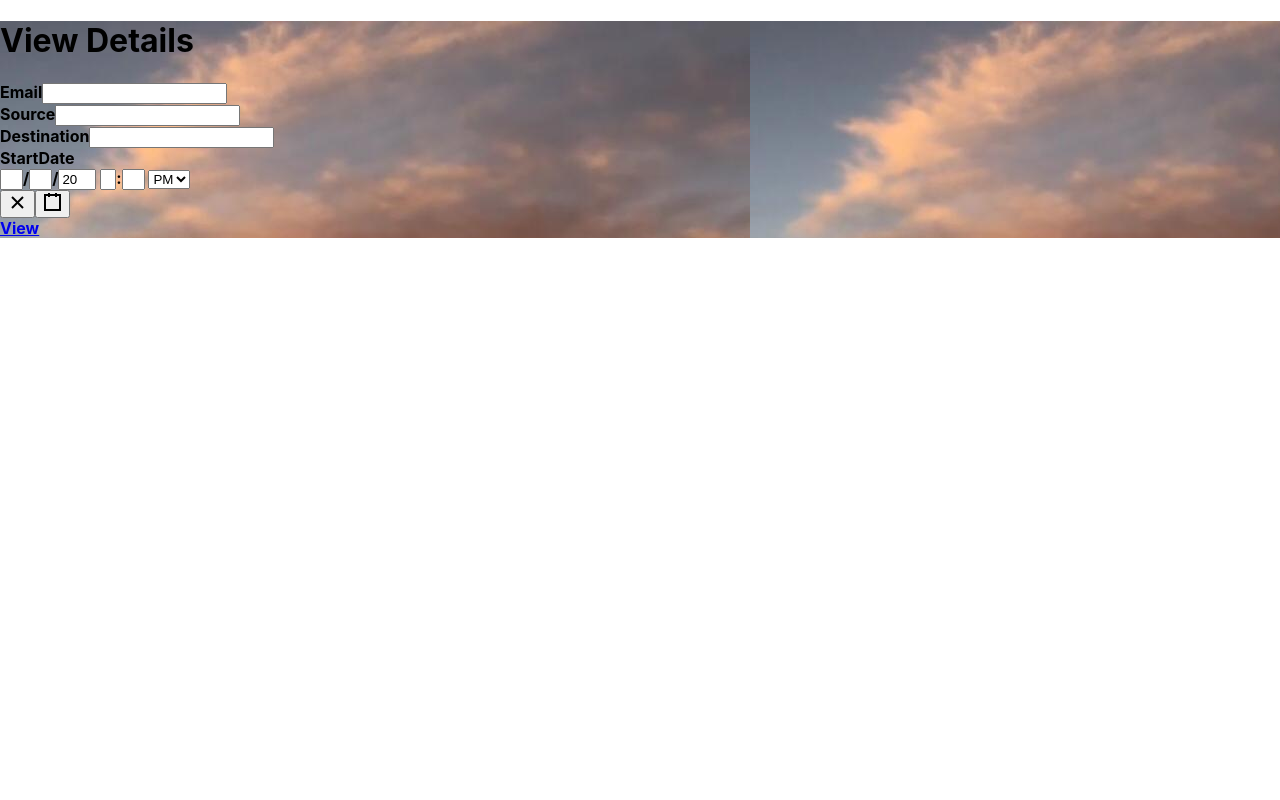
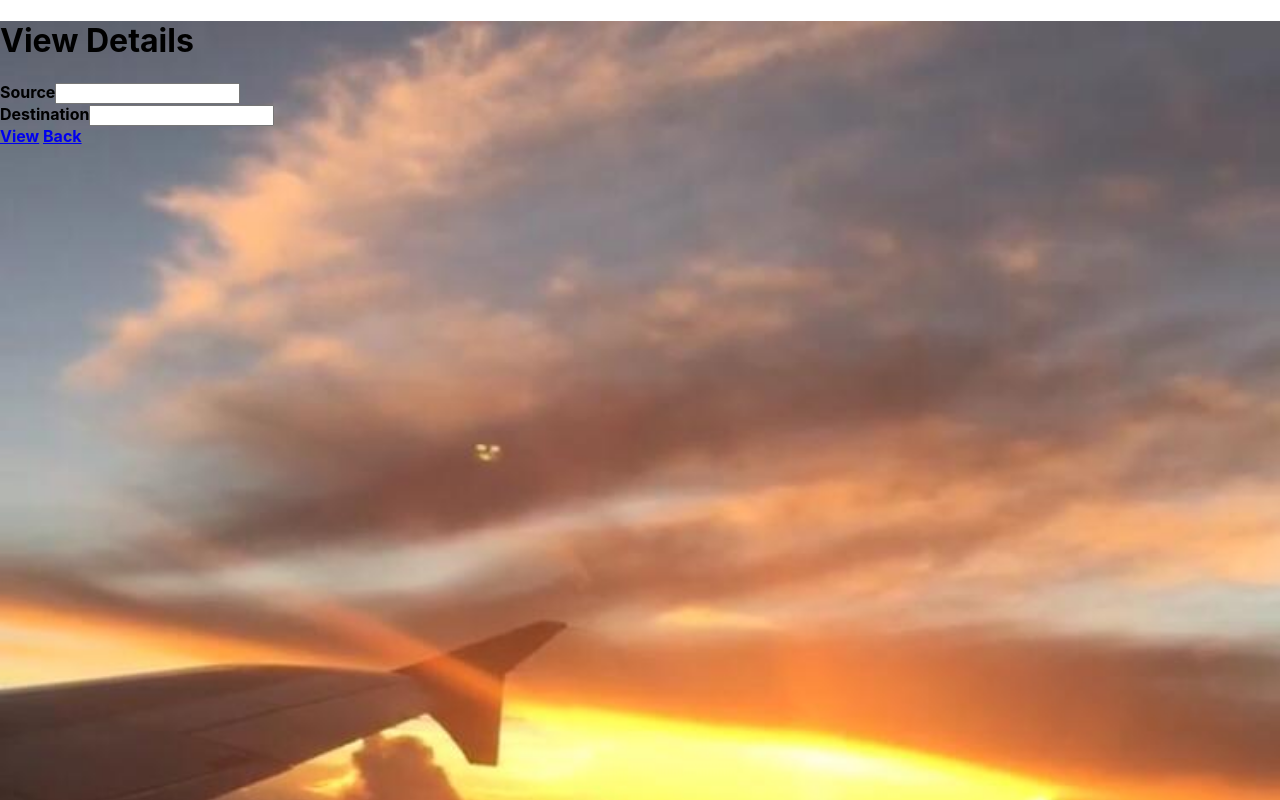
Before and after one commit to designdreams/copa-ui, a React (Create React App) app: page /view in a window 1280 px wide. Shown: the top 800 px of the page. Built offline with nearby package versions, Linux system fonts and the light colour scheme.

Commit message:
final version

```diff
--- a/src/Travel/ViewTravel.js
+++ b/src/Travel/ViewTravel.js
@@ -1,25 +1,40 @@
 import {Button, Container, FormGroup, Input, Label} from "reactstrap";
-import {Link} from "react-router-dom";
+import {Link,withRouter} from "react-router-dom";
 import React from "react";
-import DateTimePicker from "react-datetime-picker";
+//import DatePicker from "react-date-picker";
+import moment from 'moment-timezone';
 import imageUrl from '../images/travelimg1.jpg'
-
-class viewTravel extends React.Component{
+const axios = require('axios');
 
 
-    viewDetail={
-        email:'',
-        Source: '',
-        Destination:'',
-        StartDate:new Date(),
+moment.tz.setDefault("America/Los_Angeles");
+
+const divStyle = {
+    width: '100%',
+    height: '1000px' ,
+    backgroundImage: `url(${imageUrl})`,
+    backgroundSize:  'cover',
+    //backgroundColor: #999,
+};
+
+class viewTravel extends React.Component {
+
+
+    viewDetail = {
+        //   userId:'',
+        source: '',
+        destination: '',
+        //   travelStartDate:'',
 
     };
 
-    constructor(props){
+    constructor(props) {
         super(props);
-        this.state={
-            viewDetail:this.viewDetail,
+        this.state = {
+            viewDetail: this.viewDetail,
             errors: {},
+            isfetchUser: false,
+            //  fetchUser:[],
         }
 
         this.handleChange = this.handleChange.bind(this);
@@ -28,22 +43,22 @@ class viewTravel extends React.Component{
     }
 
 
+    handleDateChange = date => {
+        let datestate = this.state.viewDetail;
+        datestate.travelStartDate = date;
 
-    handleDateChange = date => {
-      let datestate=this.state.viewDetail;
-        datestate.StartDate=date;
         this.setState({
-            StartDate:date,
+            travelStartDate: date,
         });
     };
 
     handleChange(event) {
         const target = event.target;
-        const value = target.value;
+        const value = target.value.toUpperCase();
         const name = target.name;
         let item = {...this.state.viewDetail};
         item[name] = value;
-        this.setState({viewDetail:item});
+        this.setState({viewDetail: item});
     };
 
 
@@ -65,7 +80,7 @@ class viewTravel extends React.Component{
                     }
                 }*/
 
-        if (!fields["email"]) {
+        if (!fields["userId"]) {
             formIsValid = false;
             errors["email"] = "*Please enter your email-ID.";
         }
@@ -112,73 +127,139 @@ class viewTravel extends React.Component{
     }
 
 
-
-
     async fetchUser(event) {
         event.preventDefault();
-        const {viewDetail} = this.state;
-        alert(JSON.stringify(viewDetail));
-        if (this.validateForm()) {
-            await fetch(`http://localhost:8081/tc/findTrip`, {
-                method: (viewDetail.id) ? 'PUT' : 'POST',
+        // const {viewDetail} = this.state;
+        /* axios.interceptors.request.use(function (config) {
+             // Do something before request is sent
+
+             alert(JSON.stringify(config));
+             return config;
+         }, function (error) {
+             // Do something with request error
+             return Promise.reject(error);
+         });
+         axios.interceptors.response.use(function (response) {
+             alert(JSON.stringify(response));
+             // Do something with response data
+             return response;
+         }, function (error) {
+             // Do something with response error
+             return Promise.reject(error);
+         });*/
+        //if (this.validateForm()) {
+      //  alert(JSON.stringify(this.state.viewDetail));
+        axios.post(`${process.env.REACT_APP_BACKEND_HOST_GCP}/findTrip`, JSON.stringify(this.state.viewDetail), {
                 headers: {
-                    'Accept': 'application/json',
-                    'Content-Type': 'application/json'
-                },
-
-                body: JSON.stringify(viewDetail),
-            }).then((response) => {
+                    'Content-Type': 'application/json',
+                    'Accept': 'application/json'
+                }
+            }
+        ).then((response) => {
             console.log("response", response);
             this.setState({
-                    fetchUser: response.data
+                fetchUser: response,
+                isfetchUser: true,
             });
             console.log("fetchUser", this.state.fetchUser);
         })
             .catch((error) => {
+                alert(JSON.stringify(error))
+                /*       let stub_User=[];
+                       stub_User["travellerId"]="ashwin";
+                       alert(JSON.stringify(this.state.isfetchUser))
+                       this.setState({
+                           fetchUser:stub_User,
+                       });
+                       this.setState({
+                           fetchUser:stub_User,
+                           isfetchUser:true,
+                       });*/
+                console.log(JSON.stringify(this.state.fetchUser));
                 console.log(error);
             });
+        //  this.props.history.push("/home");
 
-            this.props.history.push('/home');
     }
-    };
 
-    render(){
+    //  };
+
+    render() {
         const {viewDetail} = this.state;
-        const ViewDetails=<h1>View Details</h1>
-        return<div style={{backgroundImage: `url(${imageUrl})` }}>
+        const isfetchUser = this.state.isfetchUser;
+
+        const ViewDetails = <h1>View Details</h1>
+        if (!isfetchUser) {
+            return <div style={divStyle}>
+
+
                 <Container style={{fontWeight: 'bold'}}>
                     {ViewDetails}
-                     <FormGroup>
+                    {/*<FormGroup>
                     <Label for="Email">Email</Label>
-                        <Input type="email" name="email" id="email" value={viewDetail.email || ''}
-                               onChange={this.handleChange} autoComplete="email" />
+                    <Input type="email" name="userId" id="userId" value={viewDetail.userId || ''}
+                           onChange={this.handleChange} autoComplete="email"/>
                     <div className="alert-danger">{this.state.errors.email}</div>
-                    </FormGroup>
+                </FormGroup>*/}
                     <FormGroup>
                         <Label for="Source">Source</Label>
-                        <Input type="text" name="Source" id="Source" value={viewDetail.Source || ''}
+                        <Input type="text" name="source" id="source" value={viewDetail.source || ''}
                                onChange={this.handleChange} autoComplete="Source" maxLength={3}/>
                     </FormGroup>
                     <FormGroup>
                         <Label for="Destination">Destination</Label>
-                        <Input type="text" name="Destination" id="Destination" value={viewDetail.Destination || ''}
+                        <Input type="text" name="destination" id="destination" value={viewDetail.destination || ''}
                                onChange={this.handleChange} autoComplete="Destination" maxLength={3}/>
                     </FormGroup>
-                    <FormGroup>
+                    {/*<FormGroup>
                     <Label for="StartDate">StartDate</Label>
-                        <DateTimePicker name="StartDate" id="StartDate"   selected={this.state.StartDate} value={this.state.viewDetail.StartDate || ''}
+                    <DatePicker   name="travelStartDate" id="travelStartDate"
+                                    value={this.state.viewDetail.travelStartDate || ''}
                                     onChange={this.handleDateChange} autoComplete="StartDate"/>
                 </FormGroup>
-
+*/}
                     <FormGroup>
-                        <Button color="primary" tag={Link} to="/view" id="view" onClick={this.fetchUser}>View</Button>{' '}
+                        <Button color="primary" tag={Link} to="/view" id="view"
+                                onClick={this.fetchUser}>View</Button>{' '}
+                        <Button color="secondary" tag={Link} to="/">Back</Button>
                     </FormGroup>
 
                 </Container>
 
+
             </div>
+        }
+        if (isfetchUser) {
+            const elements = this.state.fetchUser;
+           // alert(JSON.stringify(elements.data.tripList));
+            const tDetails = <h1>Traveler Detail's</h1>
+            return (<div style={divStyle}>
+                {tDetails}
+                    <ul>
+                <li className='title'>
+                    <span>Traveller Id</span>
+                    <span>Source</span>
+                    <span>Destination</span>
+                    <span>TravelStartDate</span>
+                </li>
+                {elements.data.tripList.map((person, index) => (
+                    <li key={index} className='item'>
+                        <span >{person.travellerId}</span>
+                        <span>{person.source}</span>
+                        <span>{person.destination}</span>
+                        <span>{person.travelStartDate}</span>
+                    </li>
+
+                ))}
+                    </ul>
+
+
+            </div>);
+
         }
 
             }
 
-export default viewTravel
+}
+
+export default withRouter(viewTravel)
```
Lines whose indentation alone changed are shown as unchanged.
